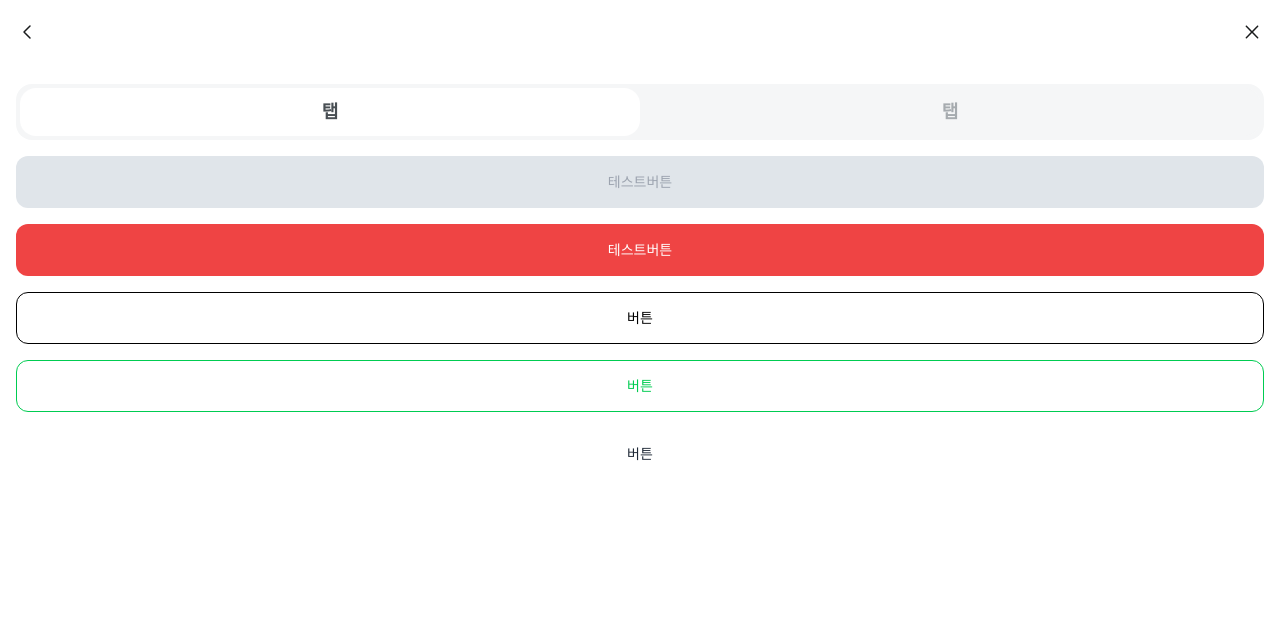
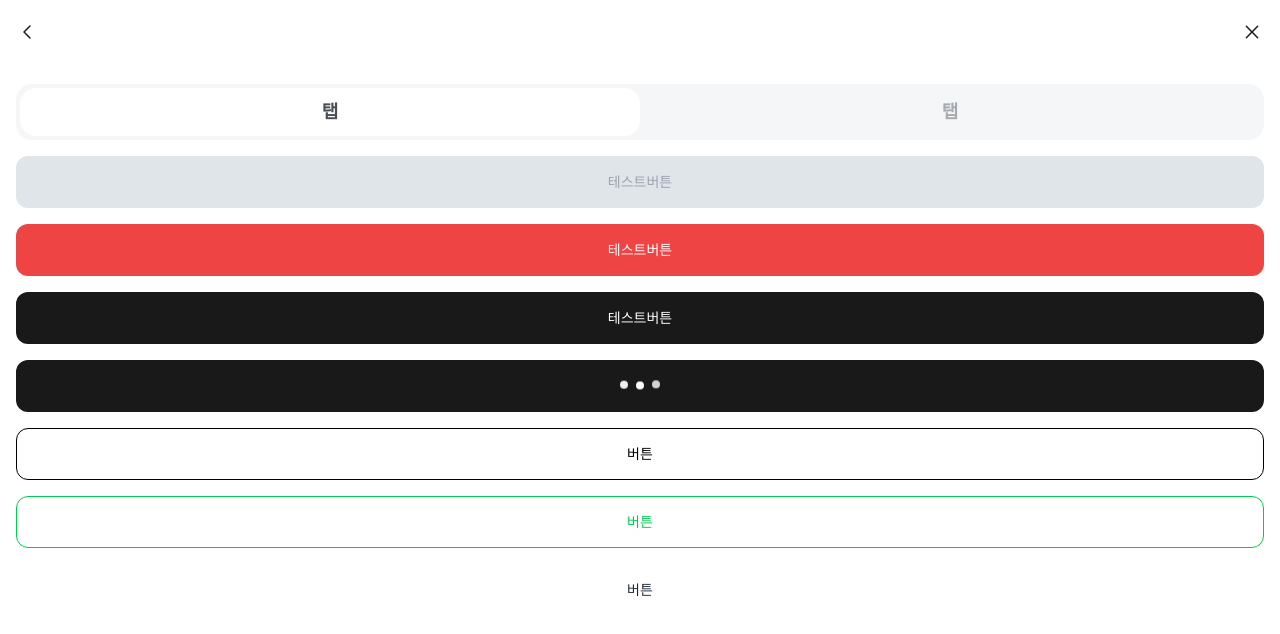
Before and after one commit to Team-Lea-Squad/take-meow-home-client, a Next.js app: page / in a window 1280 px wide. Shown: the top 634 px of the page. Built offline with nearby package versions, Linux system fonts and the light colour scheme.

Commit message:
Add: 로딩 상태 버튼 인터렉션 추가

```diff
--- a/src/app/page.tsx
+++ b/src/app/page.tsx
@@ -8,6 +8,8 @@ export default function Home() {
       <SubTab />
       <CommonButton title="테스트버튼" isDisabled />
       <CommonButton title="테스트버튼" isPoint />
+      <CommonButton title="테스트버튼" />
+      <CommonButton title="테스트버튼" isLoading />
       <CommonBorderButton title="버튼" isBlack />
       <CommonBorderButton title="버튼" isPrimary />
       <CommonBorderButton title="버튼" />
--- a/src/components/CommonButton.tsx
+++ b/src/components/CommonButton.tsx
@@ -1,23 +1,74 @@
 import React from "react";
+import Image from "next/image";
 
 interface CommonButtonProps {
-  title: string;
+  title?: string;
   isDisabled?: boolean;
   isPoint?: boolean;
+  isLoading?: boolean;
 }
 
 const CommonButton = ({
   title,
   isDisabled = false,
-  isPoint = false
+  isPoint = false,
+  isLoading = false
 }: CommonButtonProps) => {
   return (
     <div
       className={`w-full h-[52px] rounded-xl flex items-center justify-center p-600 text-paragraph-120-R text-white ${
-        isDisabled ? "bg-background-guide" : isPoint ? "bg-red-600" : "bg-black"
+        isDisabled
+          ? "bg-background-guide"
+          : isPoint
+          ? "bg-red-600"
+          : "bg-black/90"
       }`}
     >
-      <p className={isDisabled ? "text-gray-400" : "text-white"}>{title}</p>
+      {isLoading ? (
+        <div className="flex items-center gap-2">
+          <div
+            className="animate-[bounce_1.5s_ease-in-out_infinite]"
+            style={{ animationDelay: "0ms", transform: "translateY(-16px)" }}
+          >
+            <Image
+              src="/dot.svg"
+              alt="dot"
+              width={8}
+              height={8}
+              className="animate-[opacity_1.5s_ease-in-out_infinite]"
+              style={{ animationDelay: "0ms" }}
+            />
+          </div>
+          <div
+            className="animate-[bounce_1.5s_ease-in-out_infinite]"
+            style={{ animationDelay: "300ms", transform: "translateY(-16px)" }}
+          >
+            <Image
+              src="/dot.svg"
+              alt="dot"
+              width={8}
+              height={8}
+              className="animate-[opacity_1.5s_ease-in-out_infinite]"
+              style={{ animationDelay: "300ms" }}
+            />
+          </div>
+          <div
+            className="animate-[bounce_1.5s_ease-in-out_infinite]"
+            style={{ animationDelay: "600ms", transform: "translateY(-16px)" }}
+          >
+            <Image
+              src="/dot.svg"
+              alt="dot"
+              width={8}
+              height={8}
+              className="animate-[opacity_1.5s_ease-in-out_infinite]"
+              style={{ animationDelay: "600ms" }}
+            />
+          </div>
+        </div>
+      ) : (
+        <p className={isDisabled ? "text-gray-400" : "text-white"}>{title}</p>
+      )}
     </div>
   );
 };
--- a/tailwind.config.js
+++ b/tailwind.config.js
@@ -324,6 +324,15 @@ module.exports = {
         1300: "3.5rem",    // 56px
         1400: "4rem",      // 64px
         1500: "5rem",      // 80px
+      },
+      keyframes: {
+        opacity: {
+          '0%, 100%': { opacity: '0.6' },
+          '50%': { opacity: '1' }
+        }
+      },
+      animation: {
+        opacity: 'opacity 1.5s ease-in-out infinite'
       }
     },
     plugins: []
```
Also changed, not shown: public/dot.svg (added).
